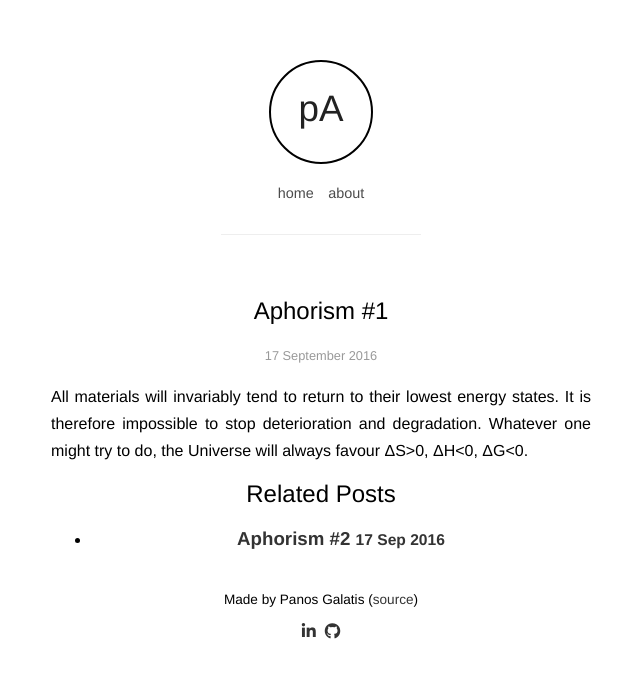
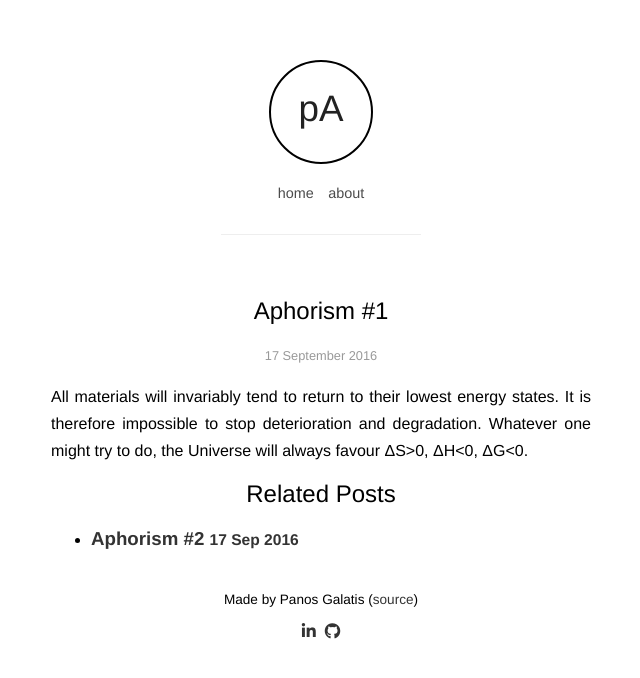
Before and after one commit to pgalatis/pgalatis.github.io, a Jekyll site: the page built from _posts/2016-09-17-Aphorism#1.markdown, in a window 1280 px wide. Shown: the top 678 px of the page, without its empty margins (319-959 px from the left). Built offline with Jekyll 4.4.1, drawn with Linux system fonts in a browser that asks for light colours; nearby versions of some CDN libraries.

Commit message:
Various changes

```diff
--- a/css/style.css
+++ b/css/style.css
@@ -100,6 +100,11 @@ header[role="banner"]:after {
     line-height: 1.7;
 }
 
+aside.related {
+  text-align: left;
+  font-size: 1rem;
+}
+
 .footer {
     clear: both;
     padding-top: 10px;
```
Also changed, not shown: 1 other file.
